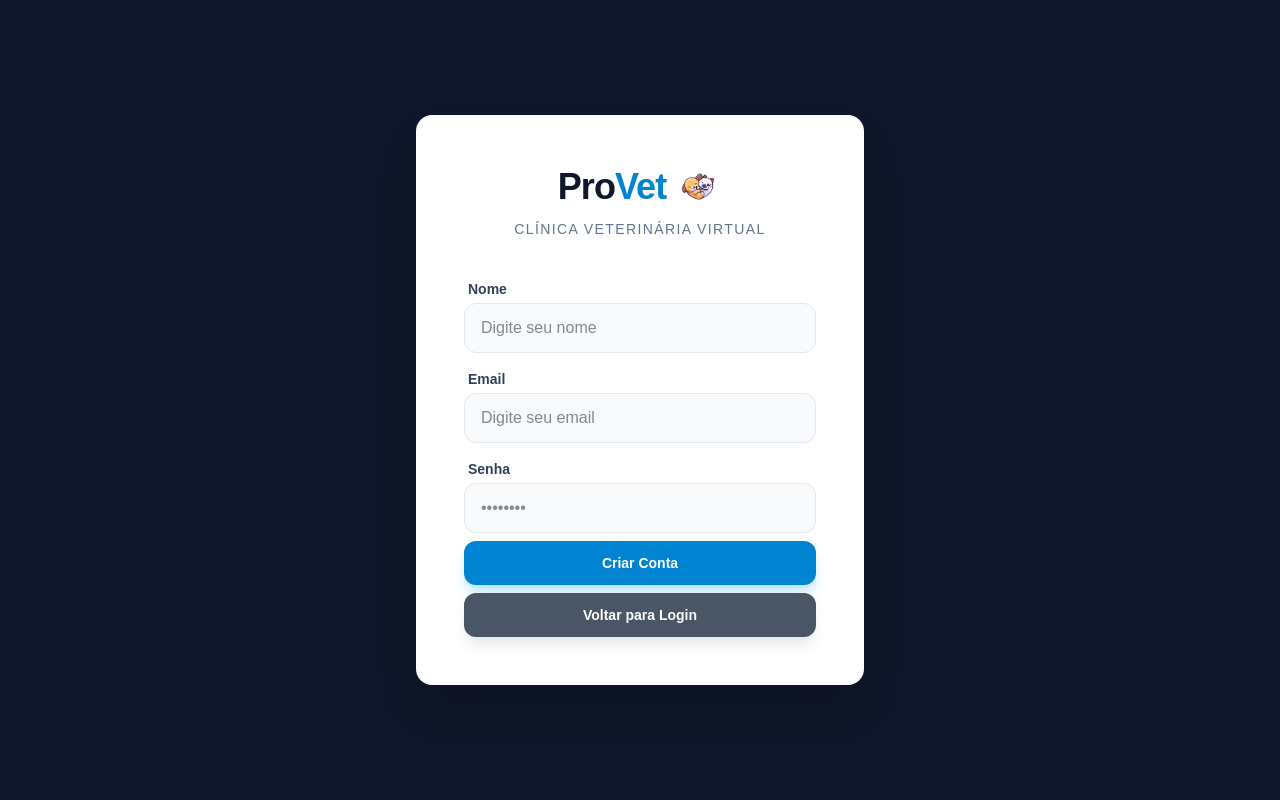
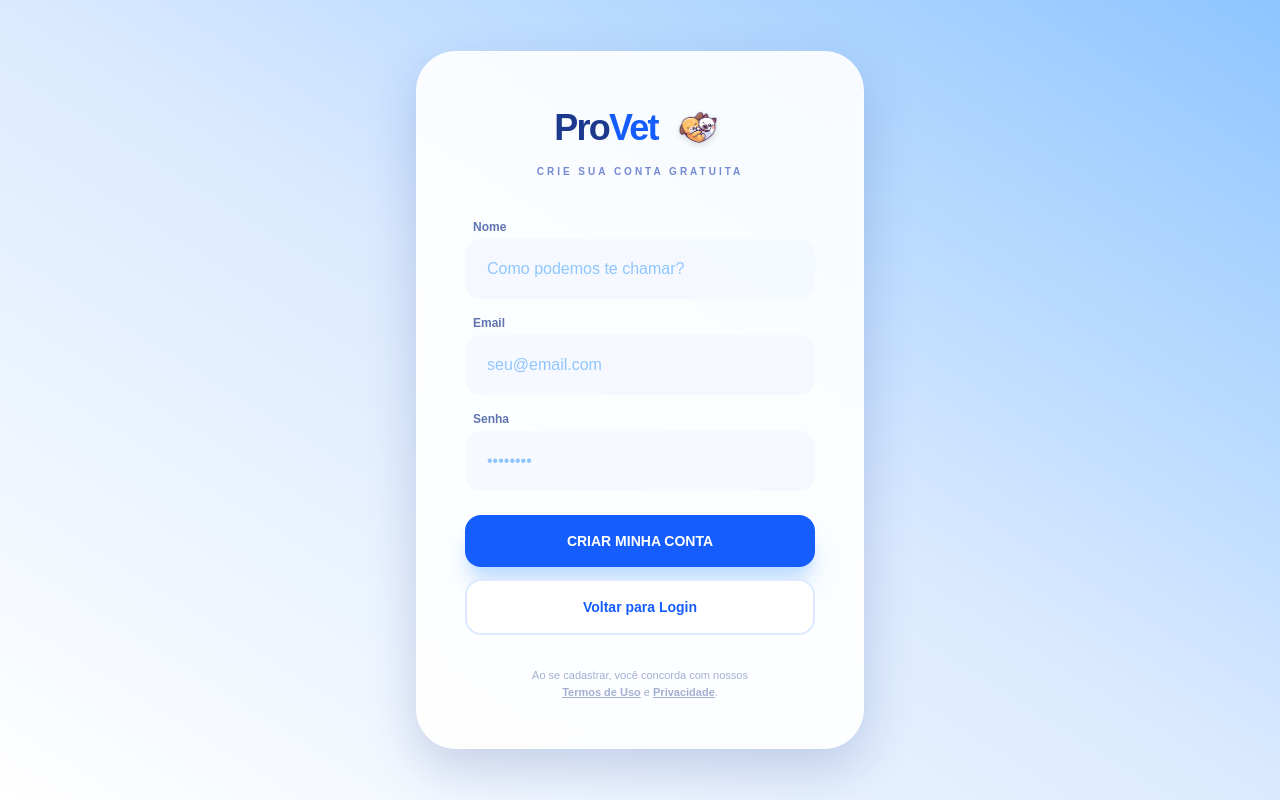
Before and after one commit to Juholiver/provet, a Next.js app: page /cadastro in a window 1280 px wide. Built offline with nearby package versions, Linux system fonts and the light colour scheme.

Commit message:
adcionando novas estelizacao

```diff
--- a/app/cadastro/page.tsx
+++ b/app/cadastro/page.tsx
@@ -2,67 +2,81 @@ import Image from 'next/image';
 
 export default function Cadastro() {
   return (
-    <main className="flex min-h-screen items-center justify-center bg-[#0f172a] p-4">
-      {/* Card Principal */}
-      <div className="w-full max-w-md rounded-2xl bg-white p-8 shadow-2xl md:p-12">
+    /* Fundo com o mesmo Gradiente: Branco para Azul Médio */
+    <main className="flex min-h-screen items-center justify-center bg-gradient-to-tr from-white via-blue-100 to-blue-300 p-4">
+
+      {/* Card Principal com o mesmo estilo de sombra e bordas */}
+      <div className="w-full max-w-md rounded-[2.5rem] bg-white/90 p-8 shadow-[0_20px_50px_rgba(30,58,138,0.2)] backdrop-blur-md border border-white/50 md:p-12">
 
         {/* Header/Logo Section */}
         <div className="flex flex-col items-center text-center">
-          <div className="flex items-center gap-2">
-            <h1 className="text-4xl font-extrabold tracking-tight text-[#0f172a]">
-              Pro<span className="text-sky-600">Vet</span>
+          <div className="flex items-center gap-3">
+            <h1 className="text-4xl font-black tracking-tighter text-blue-900">
+              Pro<span className="text-blue-600">Vet</span>
             </h1>
             <img
               src="/DogECat.png"
               alt="ProVet Logo"
-              className="h-12 w-auto object-contain"
+              className="h-14 w-auto drop-shadow-md"
             />
           </div>
-          <p className="mt-2 text-sm font-medium text-slate-500 uppercase tracking-widest">
-            Clínica Veterinária Virtual
+          <p className="mt-2 text-[10px] font-black text-blue-800/60 uppercase tracking-[0.3em]">
+            Crie sua conta gratuita
           </p>
         </div>
 
         {/* Formulário */}
         <form className="mt-10 flex flex-col gap-4">
-            <div>
-              <label className="block text-sm font-semibold text-slate-700 ml-1 mb-1">Nome</label>
+          <div className="group">
+            <label className="text-xs font-bold text-blue-900/70 ml-2 mb-1 block">Nome</label>
             <input
               type="text"
-                placeholder="Digite seu nome"
-                className="w-full rounded-xl border border-slate-200 bg-slate-50 px-4 py-3 text-slate-900 transition-all focus:border-sky-500 focus:bg-white focus:outline-none focus:ring-4 focus:ring-sky-100"
+              placeholder="Como podemos te chamar?"
+              className="w-full rounded-2xl border-2 border-transparent bg-blue-50/50 px-5 py-4 text-blue-900 transition-all placeholder:text-blue-300 focus:border-blue-400 focus:bg-white focus:outline-none focus:ring-4 focus:ring-blue-100"
             />
           </div>
-            <div>
-              <label className="block text-sm font-semibold text-slate-700 ml-1 mb-1">Email</label>
+
+          <div className="group">
+            <label className="text-xs font-bold text-blue-900/70 ml-2 mb-1 block">Email</label>
             <input
               type="email"
-                placeholder="Digite seu email"
-                className="w-full rounded-xl border border-slate-200 bg-slate-50 px-4 py-3 text-slate-900 transition-all focus:border-sky-500 focus:bg-white focus:outline-none focus:ring-4 focus:ring-sky-100"
+              placeholder="seu@email.com"
+              className="w-full rounded-2xl border-2 border-transparent bg-blue-50/50 px-5 py-4 text-blue-900 transition-all placeholder:text-blue-300 focus:border-blue-400 focus:bg-white focus:outline-none focus:ring-4 focus:ring-blue-100"
             />
           </div>
-            <div>
-              <label className="block text-sm font-semibold text-slate-700 ml-1 mb-1">Senha</label>
+
+          <div className="group">
+            <label className="text-xs font-bold text-blue-900/70 ml-2 mb-1 block">Senha</label>
             <input
               type="password"
               placeholder="••••••••"
-                className="w-full rounded-xl border border-slate-200 bg-slate-50 px-4 py-3 text-slate-900 transition-all focus:border-sky-500 focus:bg-white focus:outline-none focus:ring-4 focus:ring-sky-100"
+              className="w-full rounded-2xl border-2 border-transparent bg-blue-50/50 px-5 py-4 text-blue-900 transition-all placeholder:text-blue-300 focus:border-blue-400 focus:bg-white focus:outline-none focus:ring-4 focus:ring-blue-100"
             />
           </div>
-          </form>
-         <div>
-          <button className="mt-2 w-full rounded-xl bg-sky-600 py-3 text-sm font-bold text-white shadow-lg shadow-sky-200 transition-all hover:bg-sky-700 hover:shadow-none active:scale-[0.98]">
-            Criar Conta
+
+          <div className="mt-2 flex flex-col gap-3">
+            <button
+              type="submit"
+              className="w-full rounded-2xl bg-blue-600 py-4 text-sm font-black text-white shadow-xl shadow-blue-200 transition-all hover:bg-blue-700 hover:-translate-y-1 active:scale-95 active:translate-y-0"
+            >
+              CRIAR MINHA CONTA
             </button>
-          <button className="mt-2 w-full rounded-xl bg-gray-600 py-3 text-sm font-bold text-white shadow-lg shadow-gray-200 transition-all hover:bg-gray-700 hover:shadow-none active:scale-[0.98]">
-            <a href="/" className="font-bold text-white hover:text-gray-200 hover:underline">
+
+            <a
+              href="/"
+              className="w-full rounded-2xl bg-white border-2 border-blue-100 py-4 text-center text-sm font-bold text-blue-600 transition-all hover:bg-blue-50 active:scale-95"
+            >
               Voltar para Login
             </a>
-          </button>
           </div>
+        </form>
+
+        {/* Footer */}
+        <p className="mt-8 text-center text-[11px] text-blue-900/40 px-4">
+          Ao se cadastrar, você concorda com nossos <br/>
+          <span className="font-bold underline cursor-pointer">Termos de Uso</span> e <span className="font-bold underline cursor-pointer">Privacidade</span>.
+        </p>
       </div>
     </main>
-
-
   );
 }
--- a/app/page.tsx
+++ b/app/page.tsx
@@ -1,61 +1,64 @@
-import Image from 'next/image';
-
 export default function Home() {
   return (
-    <main className="flex min-h-screen items-center justify-center bg-[#0f172a] p-4">
-      {/* Card Principal */}
-      <div className="w-full max-w-md rounded-2xl bg-white p-8 shadow-2xl md:p-12">
+    /* Fundo com Gradiente mais presente: Branco para um Azul Médio Suave */
+    <main className="flex min-h-screen items-center justify-center bg-gradient-to-tr from-white via-blue-100 to-blue-300 p-4">
+
+      {/* Card com Sombra Azul mais Profunda e Bordas Suaves */}
+      <div className="w-full max-w-md rounded-[2.5rem] bg-white/90 p-8 shadow-[0_20px_50px_rgba(30,58,138,0.2)] backdrop-blur-md border border-white/50 md:p-12">
 
         {/* Header/Logo Section */}
         <div className="flex flex-col items-center text-center">
-          <div className="flex items-center gap-2">
-            <h1 className="text-4xl font-extrabold tracking-tight text-[#0f172a]">
-              Pro<span className="text-sky-600">Vet</span>
+          <div className="flex items-center gap-3">
+            <h1 className="text-4xl font-black tracking-tighter text-blue-900">
+              Pro<span className="text-blue-600">Vet</span>
             </h1>
             <img
               src="/DogECat.png"
               alt="ProVet Logo"
-              className="h-12 w-auto object-contain"
+              className="h-14 w-auto drop-shadow-md"
             />
           </div>
-          <p className="mt-2 text-sm font-medium text-slate-500 uppercase tracking-widest">
-            Clínica Veterinária Virtual
+          <p className="mt-2 text-[10px] font-black text-blue-800/60 uppercase tracking-[0.3em]">
+            Sua Clínica Veterinária Virtual
           </p>
         </div>
 
         {/* Formulário */}
         <form className="mt-10 flex flex-col gap-4">
-          <div>
-            <label className="block text-sm font-semibold text-slate-700 ml-1 mb-1">Usuário</label>
+          <div className="group">
+            <label className="text-xs font-bold text-blue-900/70 ml-2 mb-1 block">Usuário</label>
             <input
               type="text"
-              placeholder="Digite seu usuário"
-              className="w-full rounded-xl border border-slate-200 bg-slate-50 px-4 py-3 text-slate-900 transition-all focus:border-sky-500 focus:bg-white focus:outline-none focus:ring-4 focus:ring-sky-100"
+              placeholder="exemplo@provet.com"
+              className="w-full rounded-2xl border-2 border-transparent bg-blue-50/50 px-5 py-4 text-blue-900 transition-all placeholder:text-blue-300 focus:border-blue-400 focus:bg-white focus:outline-none focus:ring-4 focus:ring-blue-100"
             />
           </div>
 
-          <div>
-            <label className="block text-sm font-semibold text-slate-700 ml-1 mb-1">Senha</label>
+          <div className="group">
+            <div className="flex justify-between items-center px-2 mb-1">
+                <label className="text-xs font-bold text-blue-900/70">Senha</label>
+                <a href="#" className="text-xs font-bold text-blue-600 hover:text-blue-800 transition-colors">Esqueceu?</a>
+            </div>
             <input
               type="password"
               placeholder="••••••••"
-              className="w-full rounded-xl border border-slate-200 bg-slate-50 px-4 py-3 text-slate-900 transition-all focus:border-sky-500 focus:bg-white focus:outline-none focus:ring-4 focus:ring-sky-100"
+              className="w-full rounded-2xl border-2 border-transparent bg-blue-50/50 px-5 py-4 text-blue-900 transition-all placeholder:text-blue-300 focus:border-blue-400 focus:bg-white focus:outline-none focus:ring-4 focus:ring-blue-100"
             />
           </div>
 
           <button
             type="submit"
-            className="mt-2 w-full rounded-xl bg-sky-600 py-3 text-sm font-bold text-white shadow-lg shadow-sky-200 transition-all hover:bg-sky-700 hover:shadow-none active:scale-[0.98]"
+            className="mt-4 w-full rounded-2xl bg-blue-600 py-4 text-sm font-black text-white shadow-xl shadow-blue-200 transition-all hover:bg-blue-700 hover:-translate-y-1 active:scale-95 active:translate-y-0"
           >
-            Entrar no Painel
+            Login
           </button>
         </form>
 
-        {/* Footer do Card */}
-        <div className="mt-8 text-center text-sm text-slate-600">
-          Ainda não tem acesso?{' '}
-          <a href="/cadastro" className="font-bold text-sky-600 hover:text-sky-700 hover:underline">
-            Criar conta gratuita
+        {/* Footer */}
+        <div className="mt-10 text-center text-sm font-bold text-blue-900/50">
+          Não tem uma conta?{' '}
+          <a href="/cadastro" className="text-blue-600 hover:underline decoration-2 underline-offset-4">
+            Cadastre-se agora
           </a>
         </div>
       </div>
```
Lines whose indentation alone changed are shown as unchanged.
